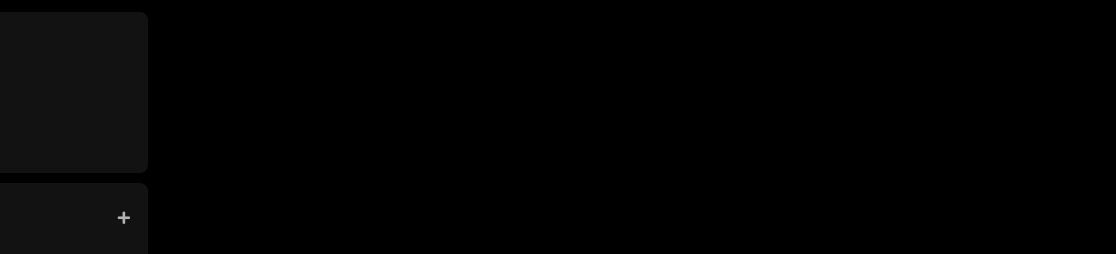
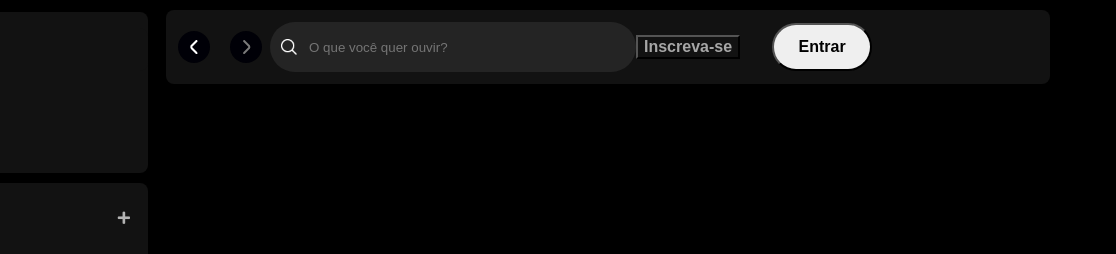
Before and after one commit to pierresouza/sportify-imersao, a plain HTML site: page index.html in a window 1280 px wide. Shown: the top 254 px of the page, 164-1280 px from the left. Drawn offline with Linux system fonts and the light colour scheme.

Commit message:
chore: create search area

```diff
--- a/index.html
+++ b/index.html
@@ -7,6 +7,11 @@
     <link rel="stylesheet" href="./src/styles/reset.css" />
     <link rel="stylesheet" href="./src/styles/var.css" />
     <link rel="stylesheet" href="./src/styles/sidebar-footer.css" />
+    <link
+      rel="stylesheet"
+      href="./src/styles/main-content.css
+    "
+    />
     <link
       rel="stylesheet"
       href="https://use.fontawesome.com/releases/v5.15.4/css/solid.css"
@@ -66,5 +71,24 @@
         </div>
       </div>
     </div>
+    <main>
+      <div class="main-container">
+        <nav class="header__navigation">
+          <div class="navigation">
+            <button class="arrow-left"><img src="./src/assets/icons/small-left.png" alt="seta esquerda" /></button>
+            <button class="arrow-right"><img src="./src/assets/icons/small-right.png" alt="seta direita" /></button>
+            <div class="header__search">
+              <img src="./src/assets/icons/search.png" alt="" />
+              <input id="search-input" type="text" maxlength="800" placeholder="O que você quer ouvir?" />
+            </div>
+            <div class="header__login">
+              <button class="subscribe">Inscreva-se</button>
+              <button class="login">Entrar</button>
+            </div>
+          </div>
+        </nav>
+      </div>
+    </main>
+    <!-- <footer class="disclaimer-premium"></footer> -->
   </body>
 </html>
--- /dev/null
+++ b/src/styles/main-content.css
@@ -0,0 +1,93 @@
+/* HEADER */
+
+.main-container {
+  max-width: 80vw;
+  height: 100vh;
+  margin-left: 320px;
+  margin-right: 56px;
+}
+
+.header__navigation {
+  display: flex;
+  justify-content: space-between;
+  align-items: center;
+  padding: 16px;
+  margin: 10px;
+  border-radius: 8px;
+  background-color: #121212;
+  padding: 12px;
+}
+
+.header__navigation .navigation {
+  display: flex;
+  justify-content: space-around;
+  align-items: center;
+}
+
+.header__navigation .navigation .arrow-left {
+  margin-right: 1.25rem;
+}
+
+.arrow-left,
+.arrow-right {
+  display: flex;
+  align-items: center;
+  justify-content: center;
+  width: 32px;
+  height: 32px;
+  background: var(--bg-icon);
+  background-color: var(--bg-arrow-color);
+  border-radius: 50%;
+  border: none;
+  cursor: pointer;
+}
+
+.header__login {
+  display: flex;
+  align-items: center;
+}
+
+.header__search {
+  display: flex;
+  align-items: center;
+  width: 364px;
+  height: 48px;
+  margin-left: 8px;
+  background-color: #242424;
+  border-radius: 500px;
+  border: 1px solid transparent;
+}
+
+.header__search img {
+  width: 16px;
+  height: 16px;
+  margin-left: 10px;
+}
+
+.header__search input {
+  background: transparent;
+  border: none;
+  padding: 0px 100px 0 12px;
+  color: #fff;
+  text-overflow: ellipsis;
+  overflow: hidden;
+  white-space: nowrap;
+  outline: none;
+}
+
+.header__login .subscribe {
+  color: #a7a7a7;
+  font-size: 16px;
+  font-weight: 700;
+  background-color: transparent;
+  margin-right: 32px;
+}
+
+.header__login .login {
+  width: 100px;
+  height: 48px;
+  color: #000;
+  font-size: 16px;
+  font-weight: 700;
+  border-radius: 40px;
+}
--- a/src/styles/var.css
+++ b/src/styles/var.css
@@ -1,4 +1,8 @@
 :root {
   /* Font */
   --Font-dm-sans: "DM Sans", sans-serif;
+
+  /*COLORS*/
+  --bg-icon: #131313;
+  --bg-arrow-color: rgba(0, 0, 07);
 }
```
